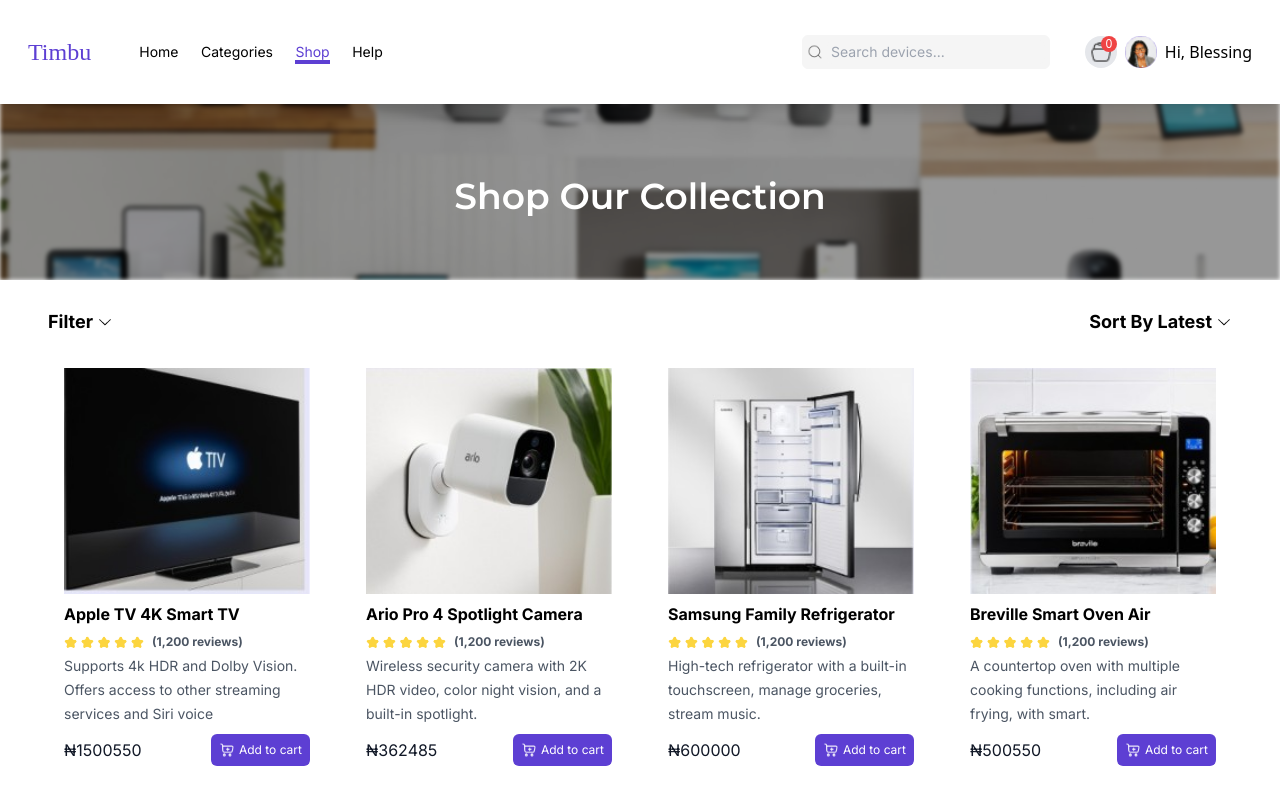
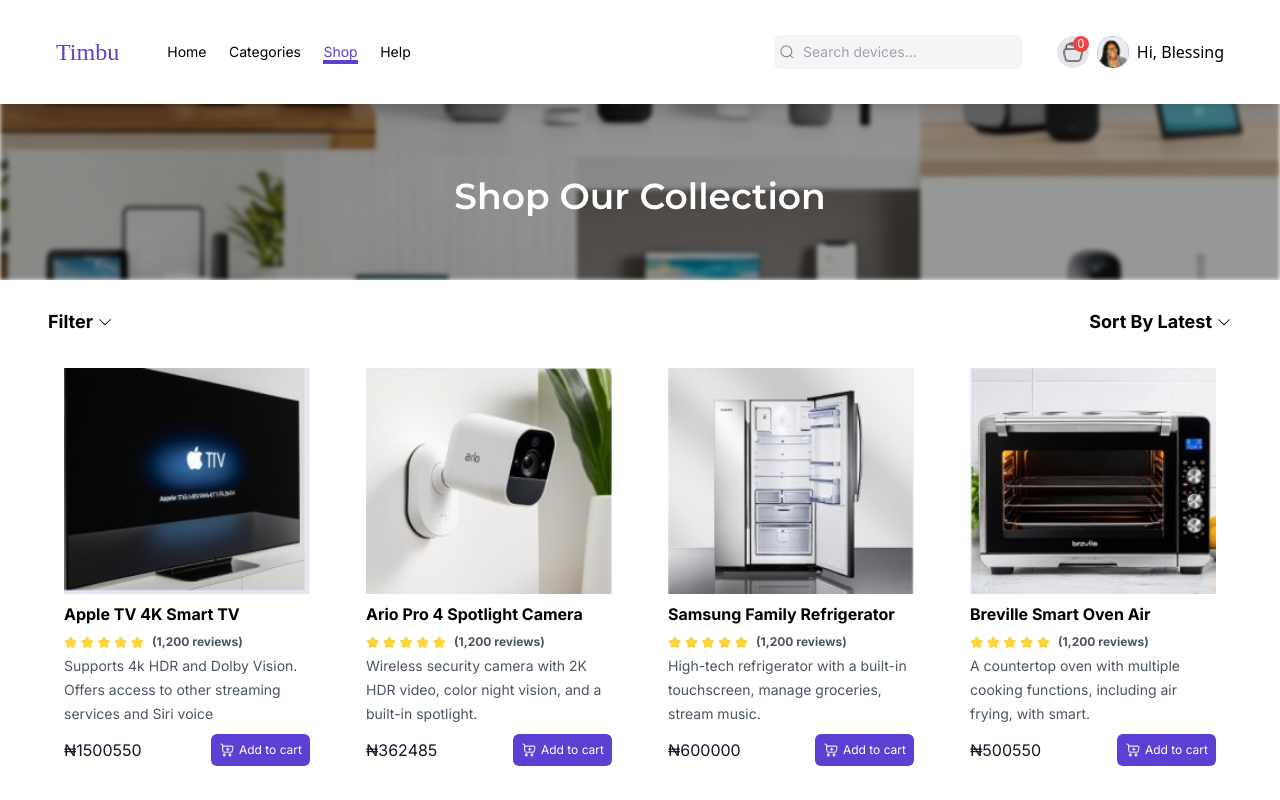
Before and after one commit to Glorypaul-pixel/Timbu-Shopping-App, a React (Vite) app: page / in a window 1280 px wide. Shown: the top 800 px of the page. Built offline with nearby package versions, Linux system fonts and the light colour scheme; no server answers; a web font is replaced by a local one.

Commit message:
last commit

```diff
--- a/src/component/header.jsx
+++ b/src/component/header.jsx
@@ -22,7 +22,7 @@
   };
 
   return (
-    <div className="w-full px-7 py-3 bg-white shadow-lg fixed top-0 z-50">
+    <div className="w-full px-14 py-3 bg-white shadow-lg fixed top-0 z-50">
       <div className="h-hgt flex items-center justify-between">
         <div className="flex items-center justify-between" style={{ width: "358px" }}>
           <div className="logo font-hanalei text-customPurple text-2xl">
```
